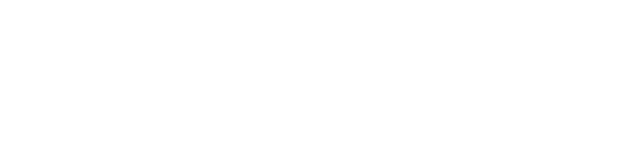
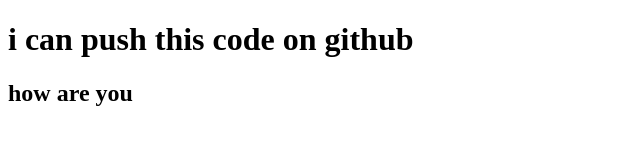
Before and after one commit to mharif1/my-2nd-repo, a plain HTML site: page index.html in a window 1280 px wide. Shown: the whole page, without its empty margins (0-640 px from the left). Drawn offline with Linux system fonts and the light colour scheme.

Commit message:
added new

```diff
--- a/index.html
+++ b/index.html
@@ -7,6 +7,7 @@
     <title>my 2nd github repo</title>
 </head>
 <body>
-
+    <h1>i can push this code on github</h1>
+    <h2>how are you</h2>
 </body>
 </html>
```
